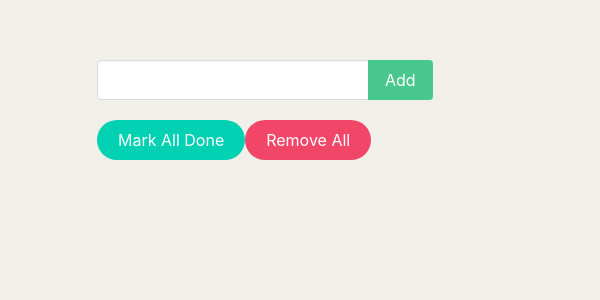
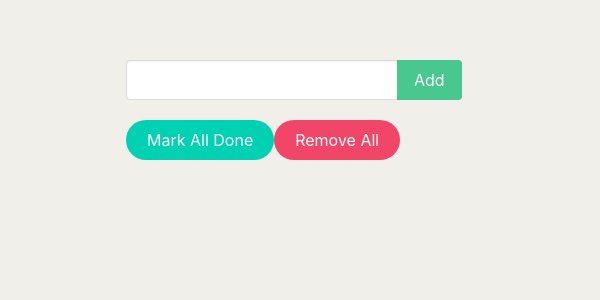
Before and after one commit to EvanSamuelW/Todo-List-React, a React (Create React App) app: page / in a window 600 px wide. Shown: the top 300 px of the page. Built offline with nearby package versions, Linux system fonts and the light colour scheme.

Commit message:
fix margin

```diff
--- a/src/App.css
+++ b/src/App.css
@@ -64,11 +64,20 @@ figure {
     margin-left: 40%;
 }
 
-@media (max-width:600px) {
+@media (max-width:480px) {
     .item {
-        margin-left: 15%;
+        margin-left: 12%;
     }
     .inner {
-        margin-left: 15%;
+        margin-left: 12%;
     }
 }
+
+@media only screen and (min-width: 481px) and (max-width:768px) {
+    .item {
+        margin-left: 20%;
+    }
+    .inner {
+        margin-left: 20%;
+    }
+}
```
